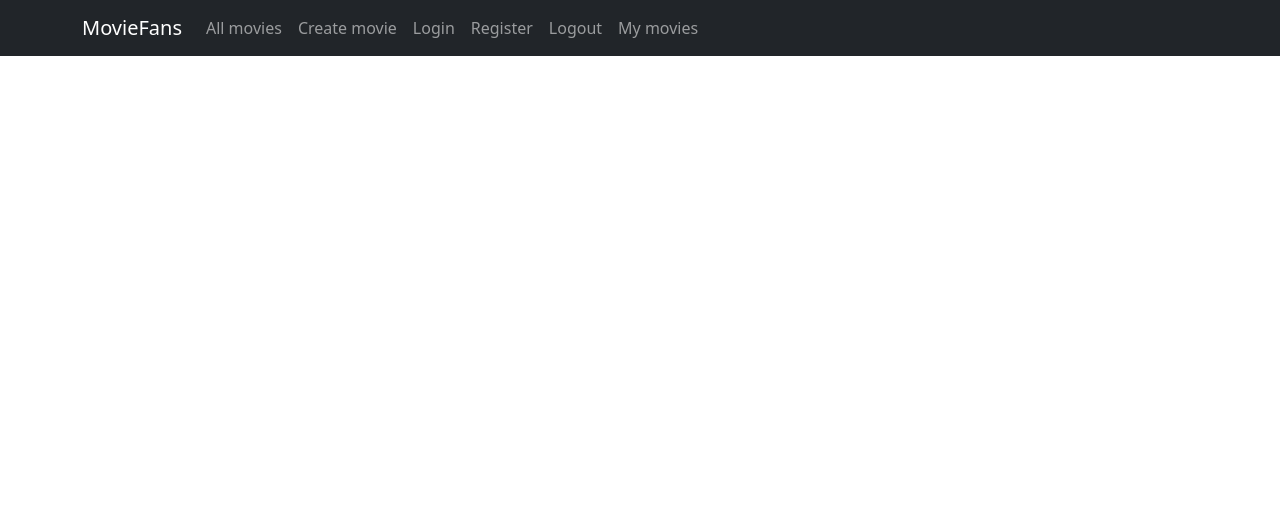
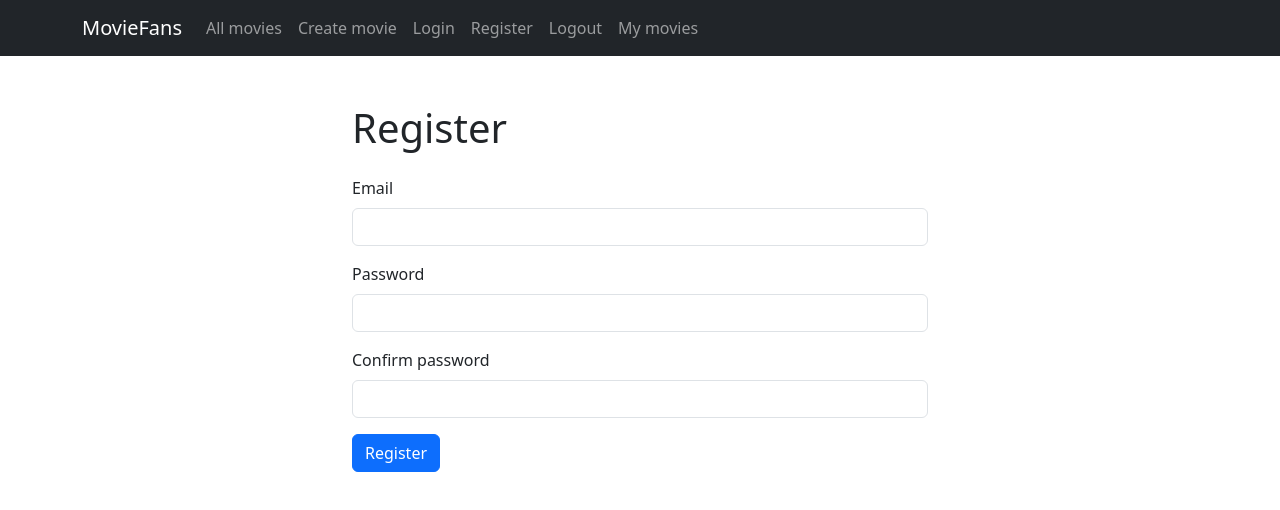
Before and after one commit to DimitarGenchev/MovieFans, a React (Vite) app in the folder client/: page /register in a window 1280 px wide. Shown: the top 510 px of the page. Built offline with nearby package versions, Linux system fonts and the light colour scheme.

Commit message:
Added useGetAllMovies and useGetOneMovie hooks, Login and Register components

```diff
--- a/client/src/App.jsx
+++ b/client/src/App.jsx
@@ -5,7 +5,8 @@ import MoviesList from './components/movies-list/MoviesList';
 import MovieCreate from './components/movie-create/MovieCreate';
 import MovieDetails from './components/movie-details/MovieDetails';
 import MovieEdit from './components/movie-edit/MovieEdit';
-import MovieDelete from './components/movie-delete/MovieDelete';
+import Login from './components/login/Login';
+import Register from './components/register/Register';
 
 function App() {
     return (
@@ -18,6 +19,8 @@ function App() {
                     <Route path='/movies/create' element={<MovieCreate />} />
                     <Route path='/movies/:movieId/details' element={<MovieDetails />} />
                     <Route path='/movies/:movieId/edit' element={<MovieEdit />} />
+                    <Route path='/login' element={<Login />} />
+                    <Route path='/register' element={<Register />} />
                 </Routes>
             </main>
         </>
--- a/client/src/components/header/Header.jsx
+++ b/client/src/components/header/Header.jsx
@@ -12,8 +12,8 @@ export default function Header() {
                     <Nav className="me-auto">
                         <Nav.Link as={Link} to="/movies">All movies</Nav.Link>
                         <Nav.Link as={Link} to="/movies/create">Create movie</Nav.Link>
-                        <Nav.Link as={Link} to="#pricing">Login</Nav.Link>
-                        <Nav.Link as={Link} to="#pricing">Register</Nav.Link>
+                        <Nav.Link as={Link} to="/login">Login</Nav.Link>
+                        <Nav.Link as={Link} to="/register">Register</Nav.Link>
                         <Nav.Link as={Link} to="#pricing">Logout</Nav.Link>
                         <Nav.Link as={Link} to="#pricing">My movies</Nav.Link>
                     </Nav>
--- /dev/null
+++ b/client/src/components/login/Login.jsx
@@ -0,0 +1,27 @@
+import Button from 'react-bootstrap/Button';
+import Container from 'react-bootstrap/esm/Container';
+import Form from 'react-bootstrap/Form';
+
+export default function Login() {
+    return (
+        <Container style={{ maxWidth: '600px' }}>
+            <h1 className="mb-4">Login</h1>
+
+            <Form>
+                <Form.Group className="mb-3">
+                    <Form.Label>Email</Form.Label>
+                    <Form.Control type="email" name="email" />
+                </Form.Group>
+
+                <Form.Group className="mb-3">
+                    <Form.Label>Password</Form.Label>
+                    <Form.Control type="password" name="password" />
+                </Form.Group>
+
+                <Button variant="primary" type="submit">
+                    Login
+                </Button>
+            </Form>
+        </Container>
+    );
+}
--- a/client/src/components/movie-create/MovieCreate.jsx
+++ b/client/src/components/movie-create/MovieCreate.jsx
@@ -1,4 +1,3 @@
-import { useState } from 'react';
 import Button from 'react-bootstrap/Button';
 import Container from 'react-bootstrap/esm/Container';
 import Form from 'react-bootstrap/Form';
@@ -19,8 +18,8 @@ export default function MovieCreate() {
 
     const [formValues, changeHandler, submitHandler] = useForm(initialValues, submitCallback);
 
-    async function submitCallback() {
-        await moviesAPI.create(formValues);
+    async function submitCallback(values) {
+        await moviesAPI.create(values);
 
         navigate('/movies');
     }
--- a/client/src/components/movie-details/MovieDetails.jsx
+++ b/client/src/components/movie-details/MovieDetails.jsx
@@ -1,23 +1,15 @@
-import { useEffect, useState } from 'react';
+import { useState } from 'react';
 import Button from 'react-bootstrap/Button';
 import Card from 'react-bootstrap/Card';
 import Container from 'react-bootstrap/esm/Container';
 import { Link, useParams } from 'react-router-dom';
-import moviesAPI from '../../api/movies-api';
 import MovieDelete from '../movie-delete/MovieDelete';
+import useGetOneMovie from '../../hooks/movies/useGetOneMovie';
 
 export default function MovieDetails() {
-    const [movie, setMovie] = useState({});
+    const { movieId } = useParams();
+    const [movie] = useGetOneMovie(movieId);
     const [showDeleteModal, setShowDeleteModal] = useState(false);
-    const { movieId } = useParams();
-
-    useEffect(() => {
-        (async () => {
-            const movieResult = await moviesAPI.getOne(movieId);
-
-            setMovie(movieResult);
-        })();
-    }, []);
 
     return (
         <Container>
--- a/client/src/components/movies-list/MoviesList.jsx
+++ b/client/src/components/movies-list/MoviesList.jsx
@@ -1,17 +1,8 @@
+import useGetAllMovies from "../../hooks/movies/useGetAllMovies";
 import MovieCard from "./movie-card/MovieCard";
-import moviesAPI from '../../api/movies-api';
-import { useEffect, useState } from "react";
 
 export default function MoviesList() {
-    const [movies, setMovies] = useState([]);
-
-    useEffect(() => {
-        (async () => {
-            const moviesResult = await moviesAPI.getAll();
-
-            setMovies(moviesResult);
-        })();
-    }, []);
+    const [movies] = useGetAllMovies();
 
     return (
         <div className="row g-4 mx-5">
--- /dev/null
+++ b/client/src/components/register/Register.jsx
@@ -0,0 +1,32 @@
+import Button from 'react-bootstrap/Button';
+import Container from 'react-bootstrap/esm/Container';
+import Form from 'react-bootstrap/Form';
+
+export default function Register() {
+    return (
+        <Container style={{ maxWidth: '600px' }}>
+            <h1 className="mb-4">Register</h1>
+
+            <Form>
+                <Form.Group className="mb-3">
+                    <Form.Label>Email</Form.Label>
+                    <Form.Control type="email" name="email" />
+                </Form.Group>
+
+                <Form.Group className="mb-3">
+                    <Form.Label>Password</Form.Label>
+                    <Form.Control type="password" name="password" />
+                </Form.Group>
+
+                <Form.Group className="mb-3">
+                    <Form.Label>Confirm password</Form.Label>
+                    <Form.Control type="password" name="confirm-password" />
+                </Form.Group>
+
+                <Button variant="primary" type="submit">
+                    Register
+                </Button>
+            </Form>
+        </Container>
+    );
+}
--- /dev/null
+++ b/client/src/hooks/movies/useCreateMovie.js
@@ -0,0 +1,3 @@
+export default function useCreateMovie(data) {
+
+}
--- /dev/null
+++ b/client/src/hooks/movies/useGetAllMovies.js
@@ -0,0 +1,16 @@
+import moviesAPI from '../../api/movies-api';
+import { useEffect, useState } from "react";
+
+export default function useGetAllMovies() {
+    const [movies, setMovies] = useState([]);
+
+    useEffect(() => {
+        (async () => {
+            const moviesResult = await moviesAPI.getAll();
+
+            setMovies(moviesResult);
+        })();
+    }, []);
+
+    return [movies, setMovies];
+}
--- /dev/null
+++ b/client/src/hooks/movies/useGetOneMovie.js
@@ -0,0 +1,16 @@
+import { useEffect, useState } from 'react';
+import moviesAPI from '../../api/movies-api';
+
+export default function useGetOneMovie(movieId) {
+    const [movie, setMovie] = useState({});
+
+    useEffect(() => {
+        (async () => {
+            const movieResult = await moviesAPI.getOne(movieId);
+
+            setMovie(movieResult);
+        })();
+    }, []);
+
+    return [movie, setMovie];
+}
--- a/client/src/hooks/useForm.js
+++ b/client/src/hooks/useForm.js
@@ -1,4 +1,4 @@
-import { useState } from "react";
+import { useEffect, useState } from "react";
 
 export default function useForm(initialValues, submitCallback) {
     const [formValues, setFormValues] = useState(initialValues);
@@ -13,7 +13,7 @@ export default function useForm(initialValues, submitCallback) {
     const submitHandler = (e) => {
         e.preventDefault();
 
-        submitCallback();
+        submitCallback(formValues);
     };
 
     return [
```
Also changed, not shown: 1 other file (tests, documents, lock files or other folders).
